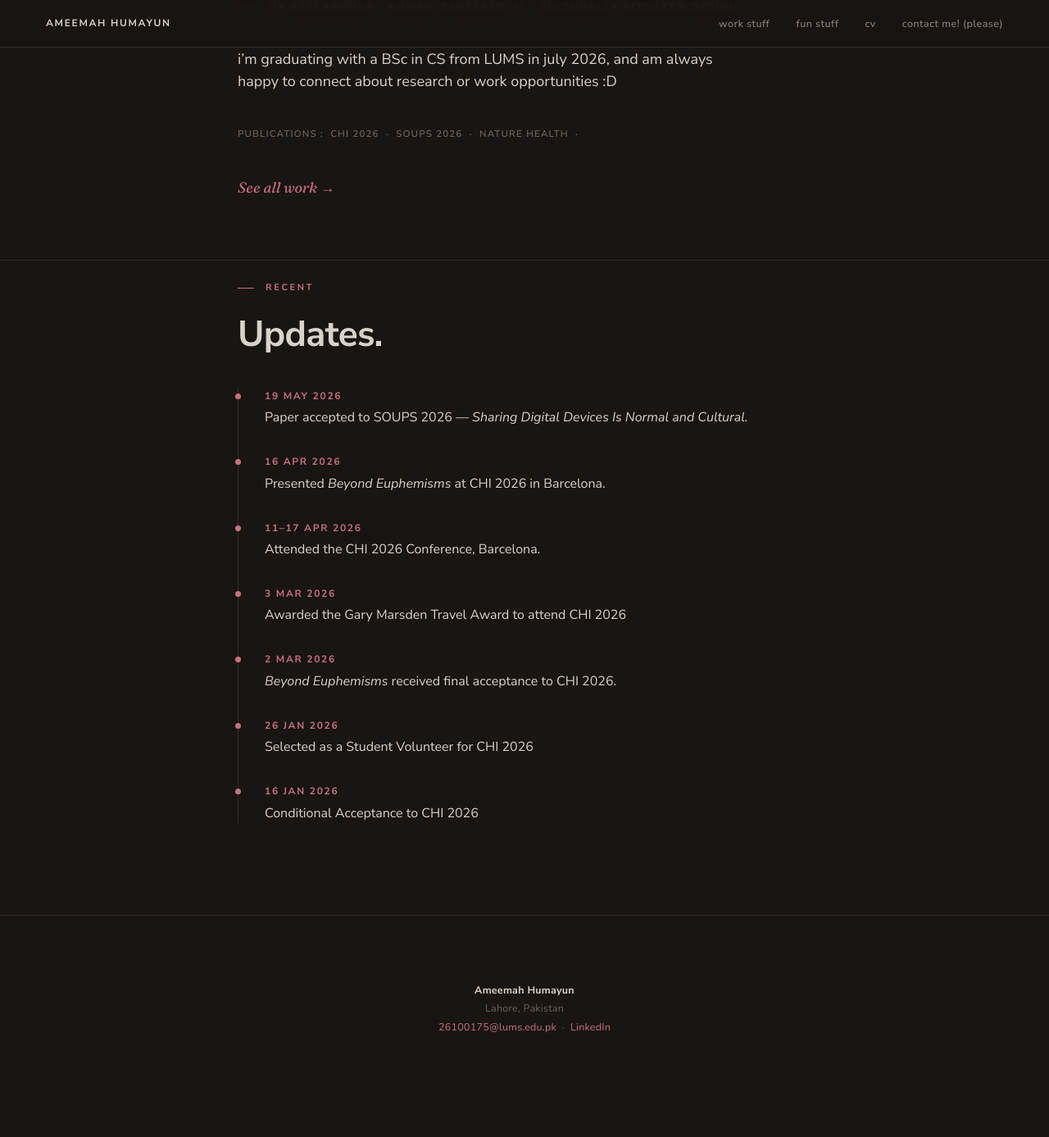
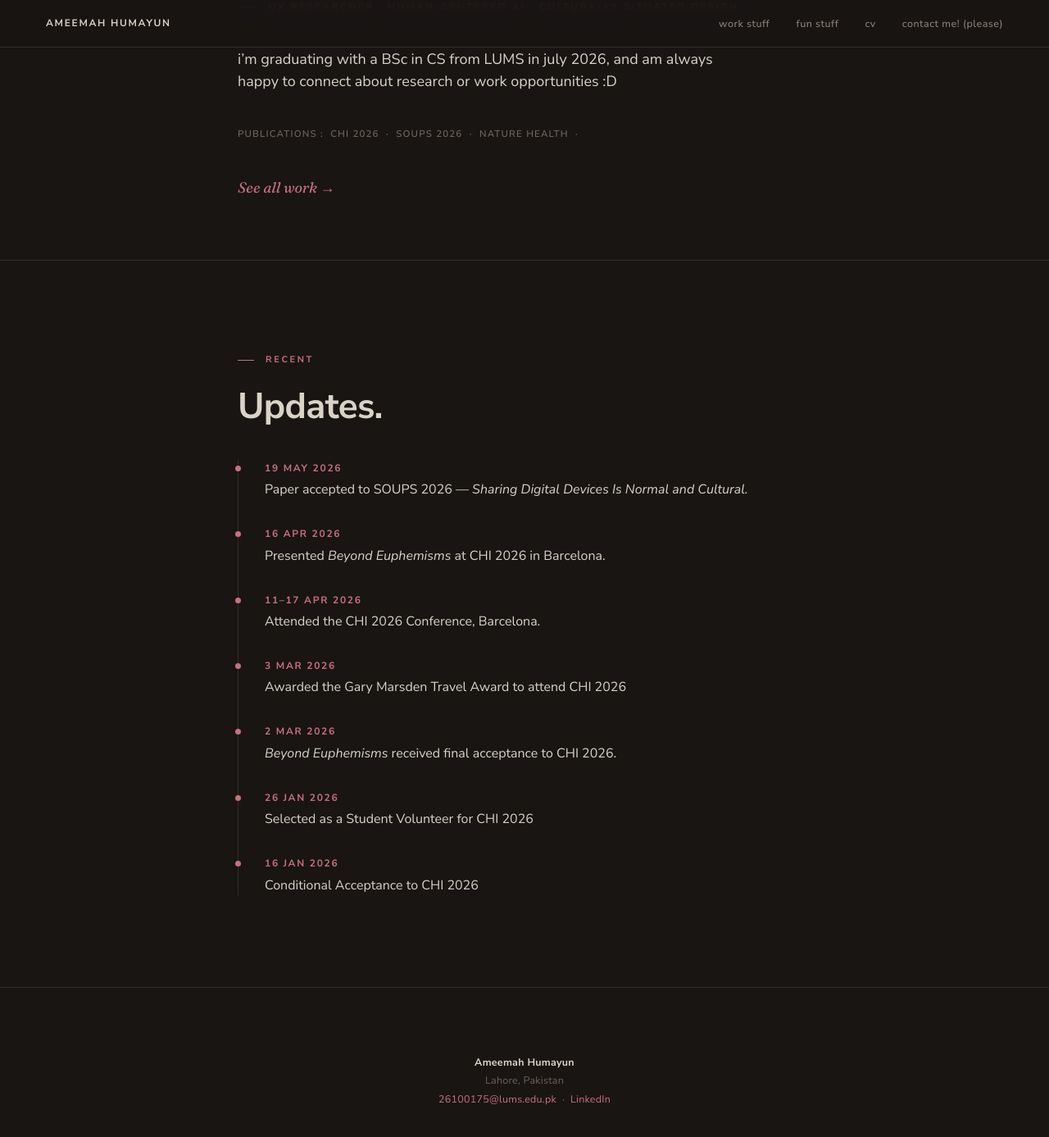
Before and after one commit to ameemahumayun/ameemahumayun.github.io, a Jekyll site: the page built from index.html, in a window 1280 px wide and 1400 px high, scrolled down 335 px. Shown: the top 1387 px of the window at 82% size. Built offline with Jekyll 4.4.1, drawn with Linux system fonts in a browser that asks for light colours; before the commit the page ends 1647 px from its top, so only the background shows below that.

Commit message:
Update layout.css

```diff
--- a/assets/css/layout.css
+++ b/assets/css/layout.css
@@ -87,7 +87,7 @@
    already provides space; the section's full top padding stacks on top). */
 .hero + .section,
 .page-head + .section {
-  padding-top: var(--space-3);
+  padding-top: var(--space-1.5);
 }
 .section:last-of-type { border-bottom: none; }
 
```
